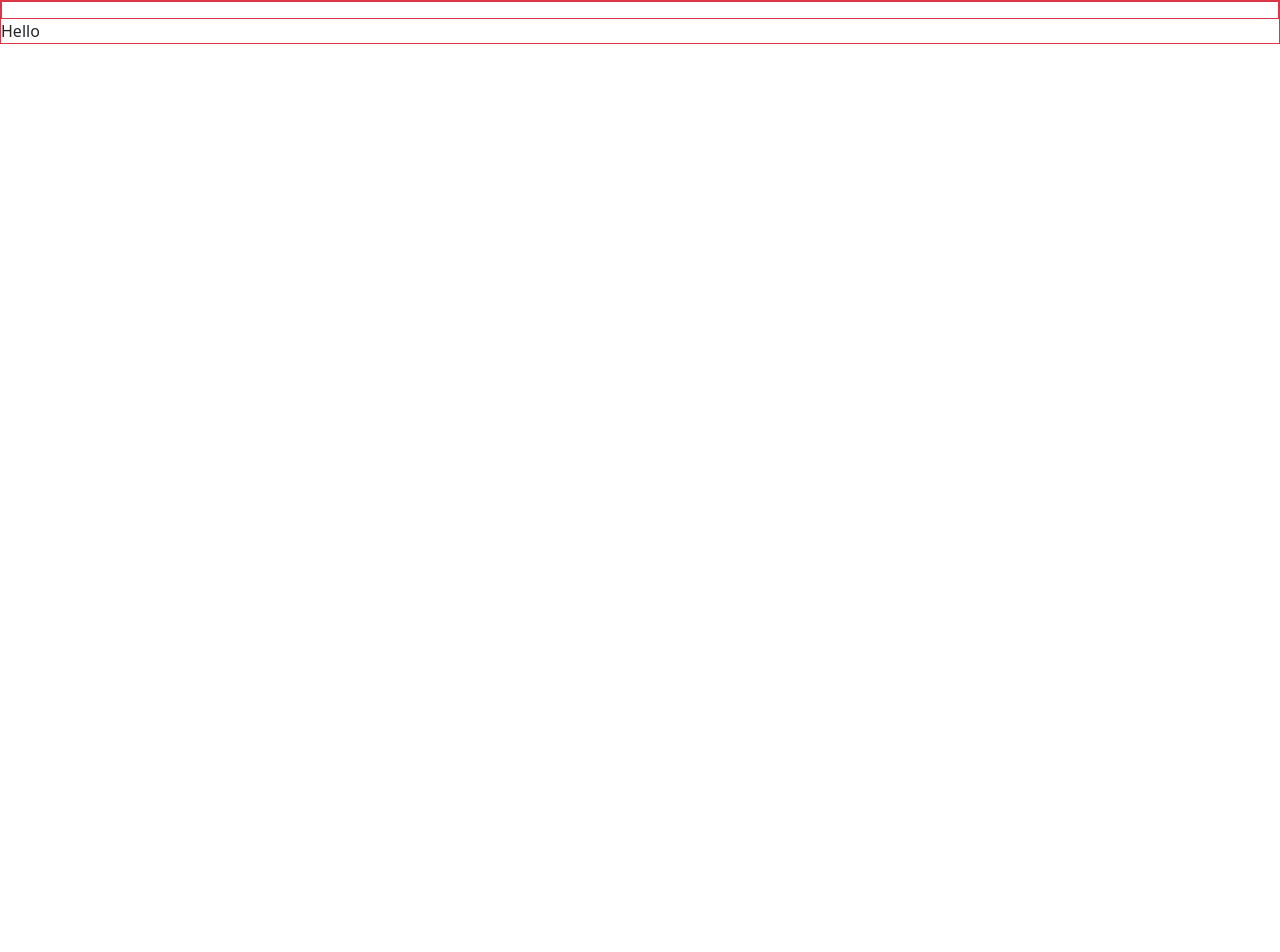
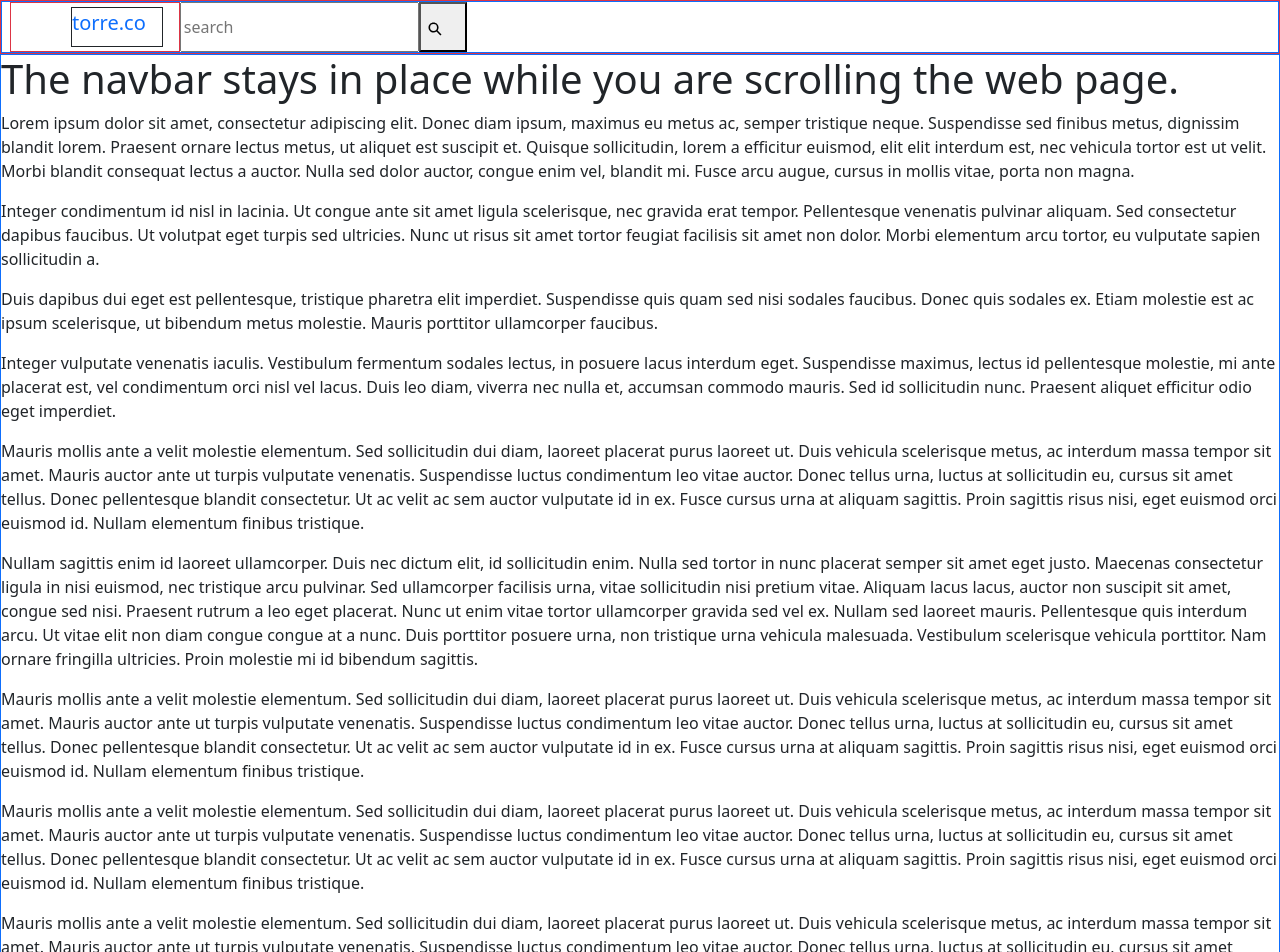
Before and after one commit to tundeiness/torre-task, a React (Create React App) app: page / in a window 1280 px wide. Shown: the top 952 px of the page. Before the commit the page ends 800 px from the top, so only its background shows below. Built offline with nearby package versions, Linux system fonts and the light colour scheme.

Commit message:
add node-sass

```diff
--- a/package.json
+++ b/package.json
@@ -24,6 +24,7 @@
     "express-pino-logger": "^7.0.0",
     "http-proxy-middleware": "^2.0.1",
     "node-env-run": "^4.0.2",
+    "node-sass": "^7.0.1",
     "nodemon": "^2.0.15",
     "pino-colada": "^2.2.2",
     "react": "^17.0.2",
--- a/src/App.js
+++ b/src/App.js
@@ -32,17 +32,10 @@ const App = () => {
   }, [showButton]);
 
   return (
-    <main className="container-fluid border border-danger App gx-0">
+    <>
       <Header />
       <UserBody />
-      <section className="row  App__column-row">
-        {/* <Header /> */}
-        {/* <div className="col-12 col-sm-12 col-md-12 col-lg-12 border border-danger gx-0 App__column-row--wrapper"> */}
-        {/* <UserBody /> */}
-        {/* <Scroll /> */}
-        {/* </div> */}
-      </section>
-    </main>
+    </>
   );
 };
 
--- a/src/App.scss
+++ b/src/App.scss
@@ -1 +1 @@
-@import 'static/sass/main';
+@import './static/sass/main';
--- a/src/Components/header/Header.jsx
+++ b/src/Components/header/Header.jsx
@@ -18,8 +18,8 @@ const Header = () => {
   };
 
   return (
-    <nav className="navbar border border-danger">
-      {/* <div className="test w-lg-50 d-flex border border-primary">
+    <nav className="fixed-nav-bar border border-danger">
+      <div className="test d-flex border border-primary">
         <div className="toggler-brand d-flex border border-danger ms-2 py-1">
           <button className="navbar-toggler pe-1 ps-1 ms-1 me-2" type="button">
             <span className="navbar-toggler-icon" />
@@ -32,10 +32,7 @@ const Header = () => {
           </div>
         </div>
 
-        <form
-          className="search-form d-flex"
-          onSubmit={submitHandler}
-        >
+        <form className="search-form d-flex" onSubmit={submitHandler}>
           <input
             type="text"
             value={username}
@@ -46,7 +43,7 @@ const Header = () => {
             <IoSearchSharp className="search-form__icon me-3" />
           </button>
         </form>
-      </div> */}
+      </div>
 
       {/* <div className="auth-search d-flex me-3">
         <form
--- a/src/Views/user.jsx
+++ b/src/Views/user.jsx
@@ -17,8 +17,96 @@ const User = () => {
 
   console.log(singlePersonRecord);
   return (
-    <aside>
-      Hello
+    <aside className="cont border border-primary">
+      <h1>The navbar stays in place while you are scrolling the web page.</h1>
+      <p>
+        Lorem ipsum dolor sit amet, consectetur adipiscing elit. Donec diam
+        ipsum, maximus eu metus ac, semper tristique neque. Suspendisse sed
+        finibus metus, dignissim blandit lorem. Praesent ornare lectus metus, ut
+        aliquet est suscipit et. Quisque sollicitudin, lorem a efficitur
+        euismod, elit elit interdum est, nec vehicula tortor est ut velit. Morbi
+        blandit consequat lectus a auctor. Nulla sed dolor auctor, congue enim
+        vel, blandit mi. Fusce arcu augue, cursus in mollis vitae, porta non
+        magna.
+      </p>
+      <p>
+        Integer condimentum id nisl in lacinia. Ut congue ante sit amet ligula
+        scelerisque, nec gravida erat tempor. Pellentesque venenatis pulvinar
+        aliquam. Sed consectetur dapibus faucibus. Ut volutpat eget turpis sed
+        ultricies. Nunc ut risus sit amet tortor feugiat facilisis sit amet non
+        dolor. Morbi elementum arcu tortor, eu vulputate sapien sollicitudin a.
+      </p>
+      <p>
+        Duis dapibus dui eget est pellentesque, tristique pharetra elit
+        imperdiet. Suspendisse quis quam sed nisi sodales faucibus. Donec quis
+        sodales ex. Etiam molestie est ac ipsum scelerisque, ut bibendum metus
+        molestie. Mauris porttitor ullamcorper faucibus.
+      </p>
+      <p>
+        Integer vulputate venenatis iaculis. Vestibulum fermentum sodales
+        lectus, in posuere lacus interdum eget. Suspendisse maximus, lectus id
+        pellentesque molestie, mi ante placerat est, vel condimentum orci nisl
+        vel lacus. Duis leo diam, viverra nec nulla et, accumsan commodo mauris.
+        Sed id sollicitudin nunc. Praesent aliquet efficitur odio eget
+        imperdiet.
+      </p>
+      <p>
+        Mauris mollis ante a velit molestie elementum. Sed sollicitudin dui
+        diam, laoreet placerat purus laoreet ut. Duis vehicula scelerisque
+        metus, ac interdum massa tempor sit amet. Mauris auctor ante ut turpis
+        vulputate venenatis. Suspendisse luctus condimentum leo vitae auctor.
+        Donec tellus urna, luctus at sollicitudin eu, cursus sit amet tellus.
+        Donec pellentesque blandit consectetur. Ut ac velit ac sem auctor
+        vulputate id in ex. Fusce cursus urna at aliquam sagittis. Proin
+        sagittis risus nisi, eget euismod orci euismod id. Nullam elementum
+        finibus tristique.
+      </p>
+      <p>
+        Nullam sagittis enim id laoreet ullamcorper. Duis nec dictum elit, id
+        sollicitudin enim. Nulla sed tortor in nunc placerat semper sit amet
+        eget justo. Maecenas consectetur ligula in nisi euismod, nec tristique
+        arcu pulvinar. Sed ullamcorper facilisis urna, vitae sollicitudin nisi
+        pretium vitae. Aliquam lacus lacus, auctor non suscipit sit amet, congue
+        sed nisi. Praesent rutrum a leo eget placerat. Nunc ut enim vitae tortor
+        ullamcorper gravida sed vel ex. Nullam sed laoreet mauris. Pellentesque
+        quis interdum arcu. Ut vitae elit non diam congue congue at a nunc. Duis
+        porttitor posuere urna, non tristique urna vehicula malesuada.
+        Vestibulum scelerisque vehicula porttitor. Nam ornare fringilla
+        ultricies. Proin molestie mi id bibendum sagittis.
+      </p>
+      <p>
+        Mauris mollis ante a velit molestie elementum. Sed sollicitudin dui
+        diam, laoreet placerat purus laoreet ut. Duis vehicula scelerisque
+        metus, ac interdum massa tempor sit amet. Mauris auctor ante ut turpis
+        vulputate venenatis. Suspendisse luctus condimentum leo vitae auctor.
+        Donec tellus urna, luctus at sollicitudin eu, cursus sit amet tellus.
+        Donec pellentesque blandit consectetur. Ut ac velit ac sem auctor
+        vulputate id in ex. Fusce cursus urna at aliquam sagittis. Proin
+        sagittis risus nisi, eget euismod orci euismod id. Nullam elementum
+        finibus tristique.
+      </p>
+      <p>
+        Mauris mollis ante a velit molestie elementum. Sed sollicitudin dui
+        diam, laoreet placerat purus laoreet ut. Duis vehicula scelerisque
+        metus, ac interdum massa tempor sit amet. Mauris auctor ante ut turpis
+        vulputate venenatis. Suspendisse luctus condimentum leo vitae auctor.
+        Donec tellus urna, luctus at sollicitudin eu, cursus sit amet tellus.
+        Donec pellentesque blandit consectetur. Ut ac velit ac sem auctor
+        vulputate id in ex. Fusce cursus urna at aliquam sagittis. Proin
+        sagittis risus nisi, eget euismod orci euismod id. Nullam elementum
+        finibus tristique.
+      </p>
+      <p>
+        Mauris mollis ante a velit molestie elementum. Sed sollicitudin dui
+        diam, laoreet placerat purus laoreet ut. Duis vehicula scelerisque
+        metus, ac interdum massa tempor sit amet. Mauris auctor ante ut turpis
+        vulputate venenatis. Suspendisse luctus condimentum leo vitae auctor.
+        Donec tellus urna, luctus at sollicitudin eu, cursus sit amet tellus.
+        Donec pellentesque blandit consectetur. Ut ac velit ac sem auctor
+        vulputate id in ex. Fusce cursus urna at aliquam sagittis. Proin
+        sagittis risus nisi, eget euismod orci euismod id. Nullam elementum
+        finibus tristique.
+      </p>
     </aside>
 
   // <aside className="border border-primary">
@@ -56,7 +144,6 @@ const User = () => {
   //     </div>
   //   </div>
   // </aside>
-
   );
 };
 export default User;
--- a/src/static/sass/base/_reset.scss
+++ b/src/static/sass/base/_reset.scss
@@ -3,21 +3,21 @@ html{
 }
 
 body{
-  line-height: 1.5;
-  min-height: 100vh;
+  // line-height: 1.5;
+  // min-height: 100vh;
 }
 
-.App{
-  min-height: 100vh;
+// .App{
+//   min-height: 100vh;
 
 
-  &__column-row{
-    // min-height: 100vh;
-    position: relative;
+//   &__column-row{
+//     // min-height: 100vh;
+//     position: relative;
 
-    &--wrapper{
+//     &--wrapper{
 
-      outline: 1px solid green;
-    }
-  }
-}
+//       outline: 1px solid green;
+//     }
+//   }
+// }
--- a/src/static/sass/components/_global.scss
+++ b/src/static/sass/components/_global.scss
@@ -1,2 +1,2 @@
-@import 'header';
-@import 'scrollToArrow';
+@import '../components/header';
+@import '../components/scrollToArrow';
--- a/src/static/sass/components/_header.scss
+++ b/src/static/sass/components/_header.scss
@@ -1,66 +1,83 @@
-.navbar{
-   position: fixed;
-   top: 0;
-   z-index: 9999;
-   width: 100%;
-   overflow: hidden;
-  //  box-shadow: 0px 9px 5px 0px rgba(0,0,0,0.75);
-  //  -webkit-box-shadow: 0px 9px 5px 0px rgba(0,0,0,0.75);
-  //  -moz-box-shadow: 0px 9px 5px 0px rgba(0,0,0,0.75);
+// .navbar{
+//    position: fixed;
+//    top: 0;
+//    z-index: 9999;
+//    width: 100%;
+//    overflow: hidden;
+//   //  box-shadow: 0px 9px 5px 0px rgba(0,0,0,0.75);
+//   //  -webkit-box-shadow: 0px 9px 5px 0px rgba(0,0,0,0.75);
+//   //  -moz-box-shadow: 0px 9px 5px 0px rgba(0,0,0,0.75);
 
 
-  .toggler-brand{
-    button{
-      border: none;
-    }
+//   .toggler-brand{
+//     button{
+//       border: none;
+//     }
 
-    .navbar-brand{
+//     .navbar-brand{
 
-    }
+//     }
 
-    a{
-      font-weight: 600;
-      font-size: 1.8rem;
-      span{
-        font-weight: 600;
-        text-transform: uppercase;
-        color:olive;
-        font-size: 1.4rem !important;
-      }
-    }
-  }
+//     a{
+//       font-weight: 600;
+//       font-size: 1.8rem;
+//       span{
+//         font-weight: 600;
+//         text-transform: uppercase;
+//         color:olive;
+//         font-size: 1.4rem !important;
+//       }
+//     }
+//   }
 
-  .auth-search{
-    // width: 60%;
-    .search-form{
-        position: relative;
-      &__input{
-        position: relative;
-        text-align: left;
-        // padding: 10px;
-      }
+//   .auth-search{
+//     // width: 60%;
+//     .search-form{
+//         position: relative;
+//       &__input{
+//         position: relative;
+//         text-align: left;
+//         // padding: 10px;
+//       }
 
-      &__icon{
-        position: absolute;
-        right: 0;
-        top: 2px;
-        min-width: 24px;
-        height: 24px;
-        color:grey;
-      }
-    }
+//       &__icon{
+//         position: absolute;
+//         right: 0;
+//         top: 2px;
+//         min-width: 24px;
+//         height: 24px;
+//         color:grey;
+//       }
+//     }
 
-    .signin{
-      text-transform: uppercase;
-      text-decoration: none;
-      color: black;
-      display: inline-block;
-      // outline: 1px solid red;
-      color: olive;
-      font-weight: 500;
-      font-size: 1.2rem;
-    }
-  }
+//     .signin{
+//       text-transform: uppercase;
+//       text-decoration: none;
+//       color: black;
+//       display: inline-block;
+//       // outline: 1px solid red;
+//       color: olive;
+//       font-weight: 500;
+//       font-size: 1.2rem;
+//     }
+//   }
 
 
+// }
+
+
+
+.fixed-nav-bar{
+  position: fixed;
+  align-items: flex-end;
+  justify-content: flex-end;
+  top: 0;
+  left: 0;
+  z-index: 9999;
+  width: 100%;
+  height: 50px;
+  background-color: white;
+  box-shadow: 0px 0px 10px gray;
+  display: flex;
+  line-height: 50px;
 }
--- a/src/static/sass/main.scss
+++ b/src/static/sass/main.scss
@@ -1,3 +1,3 @@
 @import 'base/global';
-@import 'components/global';
+@import '../../static/sass/components/global';
 @import 'views/global';
```
Also changed, not shown: src/static/sass/views/_user.scss (+75 -75 lines), 1 other file (tests, documents, lock files or other folders).
